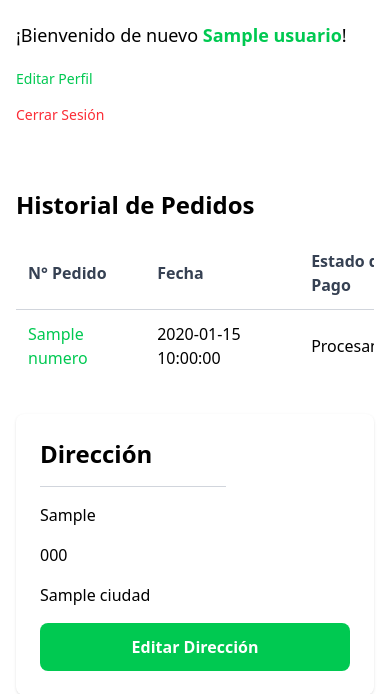
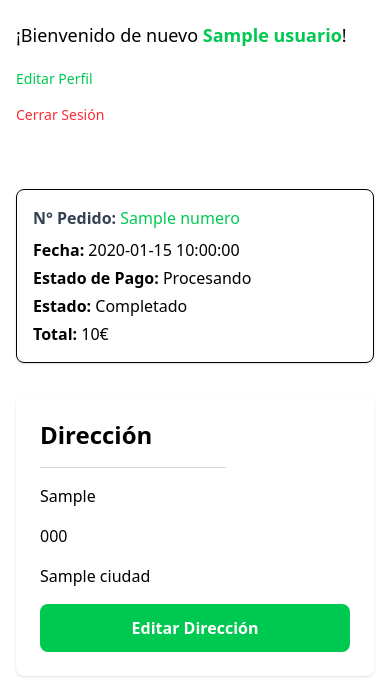
Before and after one commit to Matalentajas/Proyecto-Final-AOrient, a Flask app: template Crafted3D/app/templates/perfil.html in a window 390 px wide. Shown: the part 235-929 px from the top of the page. Run offline with Flask 3, Linux system fonts and the light colour scheme; the template is opened without the code that fills it: most values are stand-ins (such as "Sample title", 1, 10 or a date in 2020); parts of the project's set-up code (start-up, migrations or seed data) failed here and were passed over; some libraries are stand-ins or nearby versions.

Commit message:
Mejorar la visualización del historial de pedidos en el perfil: formatear fechas, optimizar la disposición en móviles y eliminar código innecesario.

```diff
--- a/Crafted3D/app/templates/perfil.html
+++ b/Crafted3D/app/templates/perfil.html
@@ -28,9 +28,8 @@
     <div class="grid grid-cols-1 md:grid-cols-2 gap-8 mt-16 mb-16">
 
       <!-- Historial de Pedidos -->
-      <div class="w-full md:w-[100%] overflow-x-auto">
-        <h2 class="text-2xl font-semibold mb-4">Historial de Pedidos</h2>
-        <table class="w-full min-w-[600px] md:min-w-full">
+      <div class="hidden md:block">
+        <table class="w-full min-w-full">
           <thead class="text-gray-700">
             <tr>
               <th class="p-3 text-left">N° Pedido</th>
@@ -45,7 +44,7 @@
               <tr class="border-t border-gray-300">
                 <td class="p-3">
                   <a href="{{ url_for('order.pedido_info', numero=pedido.numero) }}"
-                     class="text-green-500 hover:text-green-700 font-medium">
+                    class="text-green-500 hover:text-green-700 font-medium">
                     {{ pedido.numero }}
                   </a>
                 </td>
@@ -58,6 +57,26 @@
           </tbody>
         </table>
       </div>
+
+      <!-- Tarjetas: solo visibles en móvil -->
+      <div class="block md:hidden space-y-4">
+        {% for pedido in pedidos %}
+          <div class="border rounded-lg p-4 shadow-sm">
+            <div class="mb-2">
+              <span class="font-semibold text-gray-700">N° Pedido: </span>
+              <a href="{{ url_for('order.pedido_info', numero=pedido.numero) }}"
+                class="text-green-500 hover:text-green-700 font-medium">
+                {{ pedido.numero }}
+              </a>
+            </div>
+            <div class="mb-1"><span class="font-semibold">Fecha:</span> {{ pedido.fecha }}</div>
+            <div class="mb-1"><span class="font-semibold">Estado de Pago:</span> {{ pedido.estado_pago }}</div>
+            <div class="mb-1"><span class="font-semibold">Estado:</span> {{ pedido.estado }}</div>
+            <div><span class="font-semibold">Total:</span> {{ pedido.total }}€</div>
+          </div>
+        {% endfor %}
+      </div>
+
 
       <!-- Dirección del Usuario -->
       <div class="p-6 md:w-[50%] md:ml-auto bg-white rounded-lg shadow">
```
Also changed, not shown: Crafted3D/app/blueprints/main/user_routes.py (+12 -17 lines).
